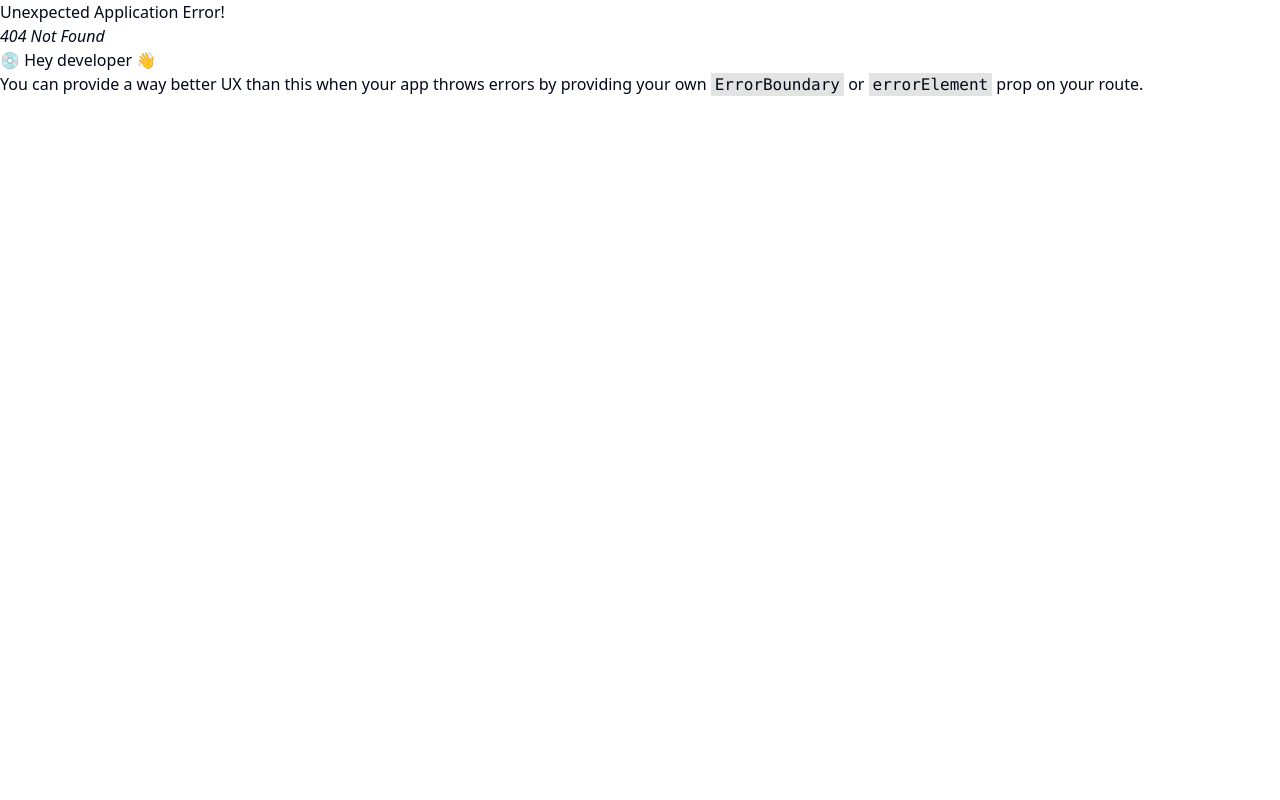
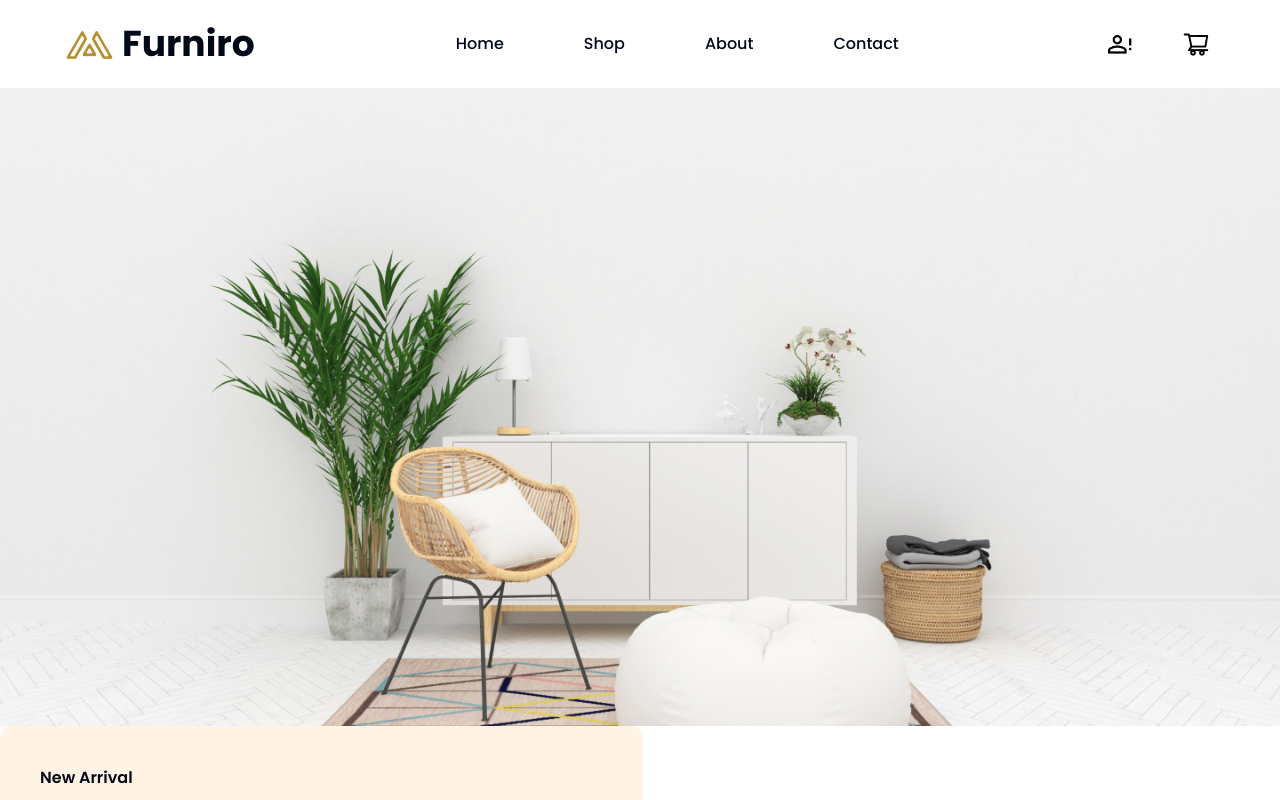
Before and after one commit to YAN-AES/Desafio3, a React (Vite) app: page /home in a window 1280 px wide. Before the commit this address had no page. Shown: the top 800 px of the page. Built offline with nearby package versions, Linux system fonts and the light colour scheme; the HTML template or start-up script is replaced by a standard one.

Commit message:
feat: Home background exported

```diff
--- a/src/pages/Home.tsx
+++ b/src/pages/Home.tsx
@@ -2,12 +2,18 @@ import Dining from "../assets/dining.jpg";
 import Living from "../assets/living.jpg";
 import Bedroom from "../assets/bedroom.jpg";
 import Furniturebg from "../assets/furniturebg.jpg";
+import Homebg from "@/assets/homebg.jpg"
 import { Navbar } from "@/components/Navbar";
+import { CTA } from "@/components/CTA";
 
 export function Home() {
   return (
     <main className="">
       <Navbar></Navbar>
+      <section>
+        <img src={Homebg} />
+        <CTA />
+      </section>
       <section className="flex flex-col py-14 gap-14">
         <div className="font-poppins flex flex-col items-center justify-center">
           <p className="font-bold text-4xl">Browse The Range</p>
--- a/src/routes/routes.tsx
+++ b/src/routes/routes.tsx
@@ -9,7 +9,7 @@ import { Checkout } from "@/pages/checkout";
 
 const routers = createBrowserRouter([
   {
-    path: "/",
+    path: "/home",
     element: <Home />,
   },
   {
```
Also changed, not shown: src/assets/homebg.jpg (added).
